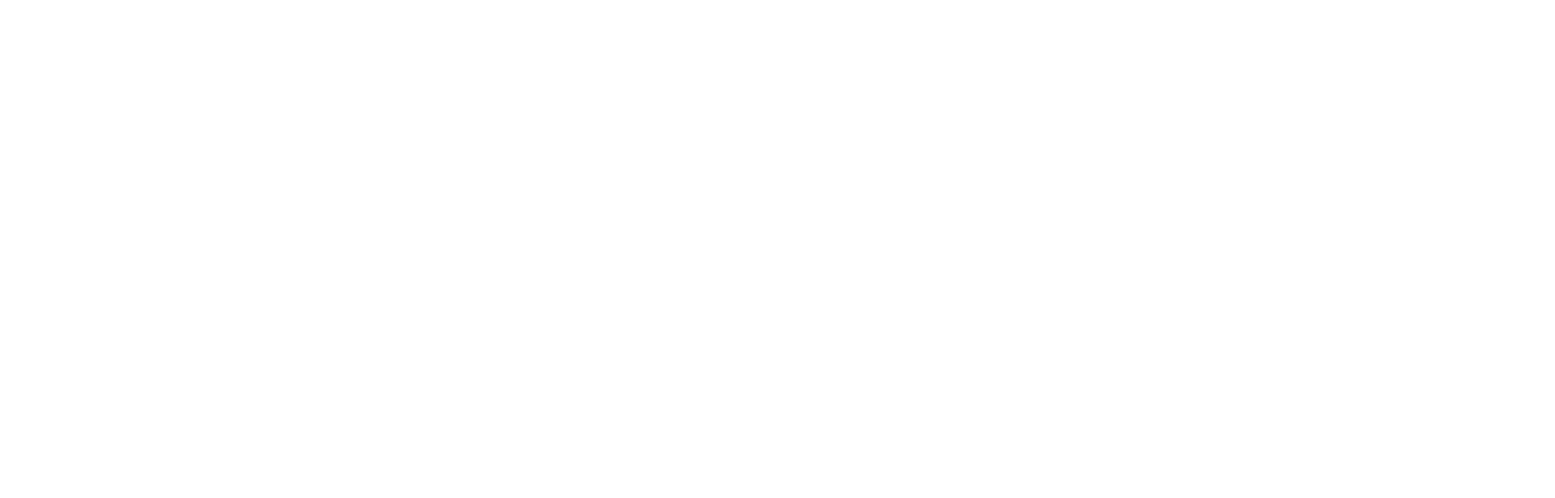
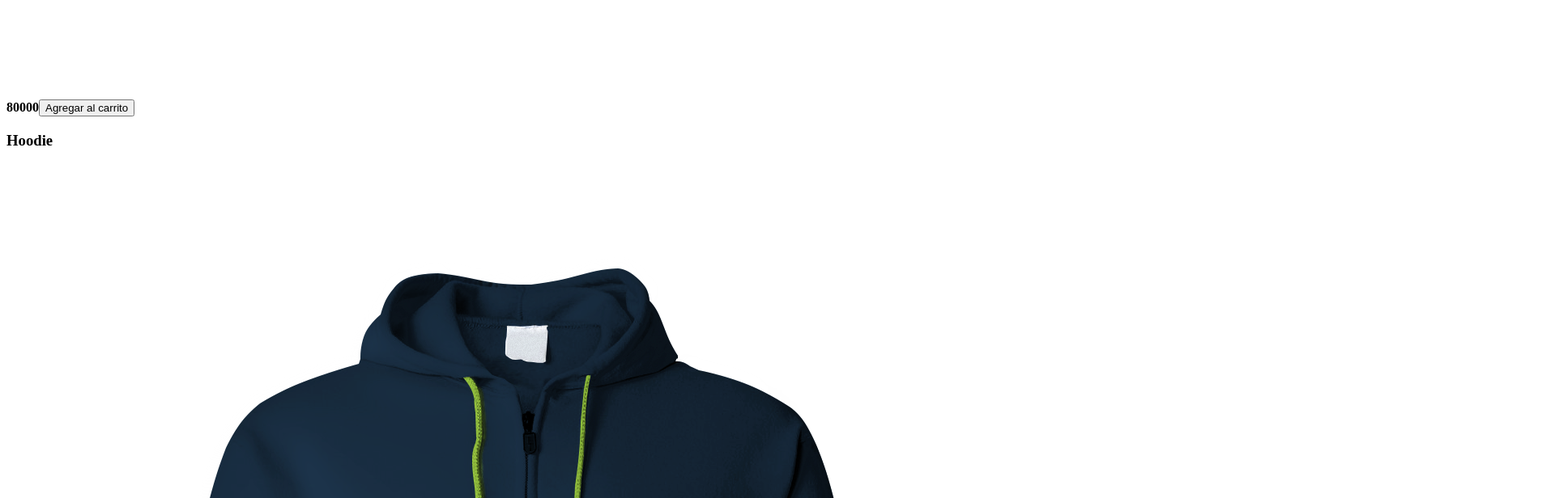
Before and after one commit to quenandres/platzi-store, an Angular app: page / in a window 1280 px wide. Shown: the part 1600-2216 px from the top of the page at 81% size, 1920 px wide, since content can reach past the window. Before the commit the page ends 800 px from the top, so only its background shows below. Built offline with nearby package versions, Linux system fonts and the light colour scheme.

Commit message:
Clase 14 Inputs y Outputs.

```diff
--- a/src/app/app.component.html
+++ b/src/app/app.component.html
@@ -19,9 +19,6 @@
   </li>
 </ul>
 
-<!-- <div *ngFor="let product of products">
-  {{ product.title }}
-  <img [src]="product.image" alt="">
-  {{ product.image }}
-  {{ product.price }}
-</div> -->
+<div *ngFor="let product of products">
+  <app-product (productClicked)="clickProduct($event)" [product]="product"></app-product>
+</div>
--- a/src/app/app.component.ts
+++ b/src/app/app.component.ts
@@ -63,4 +63,9 @@
   deleteItem( index: number ) {
     this.items.splice( index, 1 );
   }
+
+  clickProduct(id: number) {
+    console.log('product');
+    console.log(id);
+  }
 }
--- a/src/app/app.module.ts
+++ b/src/app/app.module.ts
@@ -3,10 +3,11 @@
 import { FormsModule } from '@angular/forms';
 
 import { AppComponent } from './app.component';
-
+import { ProductComponent } from './components/producto.component';
 @NgModule({
   declarations: [
-    AppComponent
+    AppComponent,
+    ProductComponent
   ],
   imports: [
     BrowserModule,
--- /dev/null
+++ b/src/app/components/product.component.html
@@ -0,0 +1,4 @@
+<h3>{{ product.title }}</h3>
+<img [src]="product.image" alt="">
+ <strong>{{ product.price }}</strong>
+ <button (click)="addCart()">Agregar al carrito</button>
--- /dev/null
+++ b/src/app/components/producto.component.ts
@@ -0,0 +1,17 @@
+import { Component, Input, Output, EventEmitter } from '@angular/core';
+import { Product } from '../product.model';
+
+//Decoradores, dan contexto a angular para saber si es un componente o un pipe, etc.
+@Component({
+    selector: 'app-product',
+    templateUrl: './product.component.html'
+})
+export class ProductComponent {
+    @Input() product: Product;
+    @Output() productClicked: EventEmitter<any> = new EventEmitter();
+
+    addCart(){
+        console.log('añadir al carrito');
+        this.productClicked.emit(this.product.id);
+    }
+}
```
